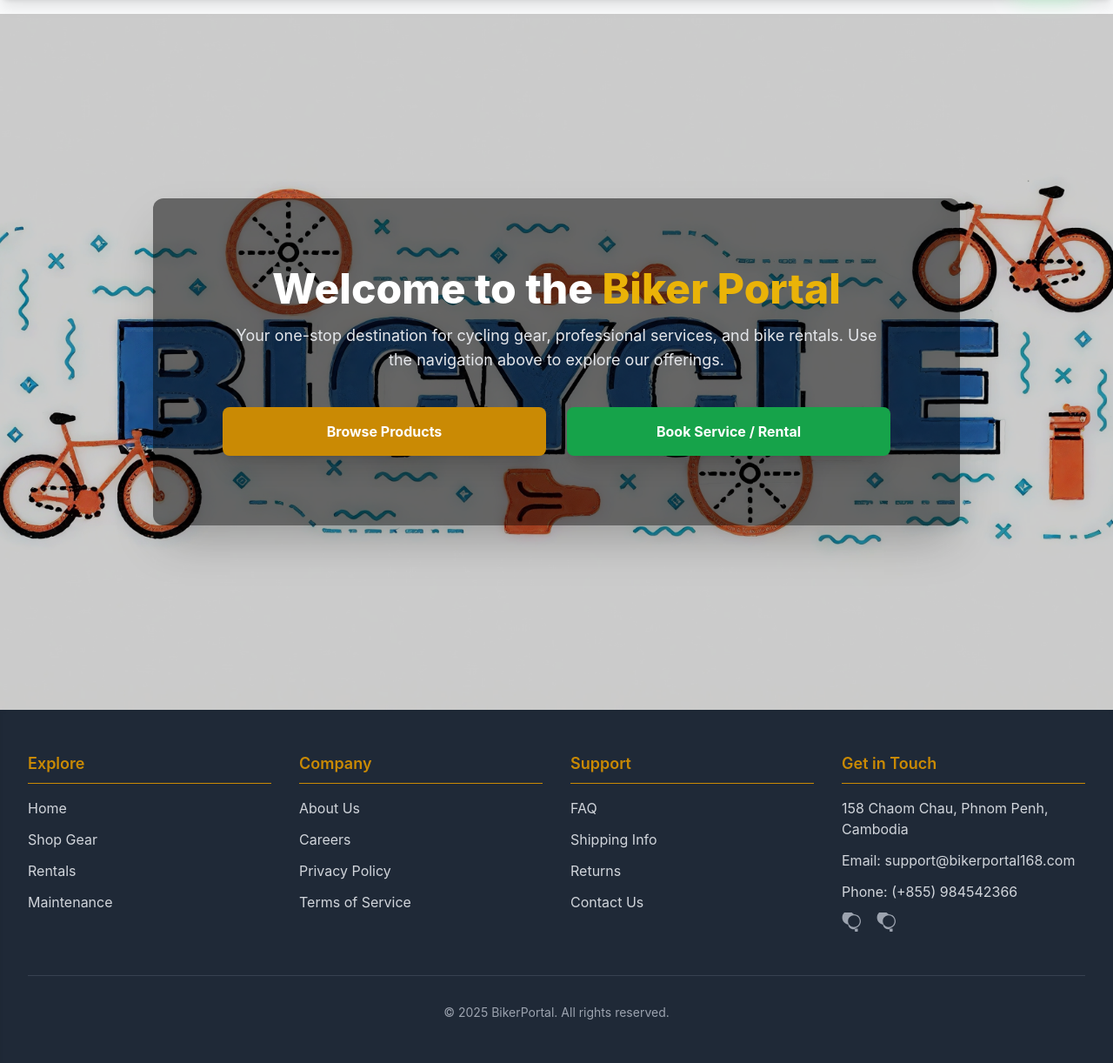
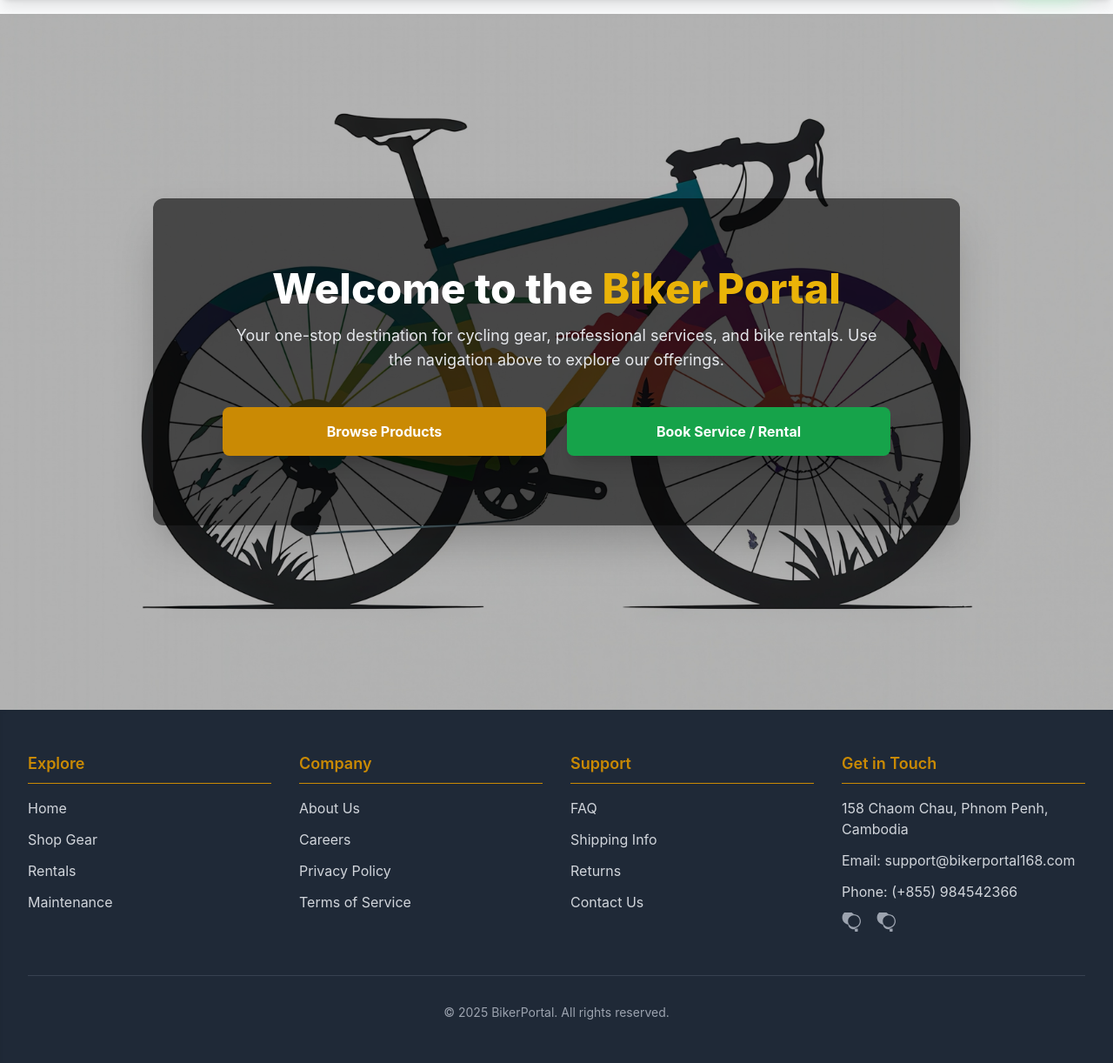
Before and after one commit to Hieng-Phun/Biker_Portal, a Django app: page / in a window 1280 px wide. Shown: the part 70-1292 px from the top of the page at 87% size. Run offline with Django 5.2, Linux system fonts and the light colour scheme; some libraries are stand-ins or nearby versions.

Commit message:
update alls

```diff
--- a/my_app/templates/bikeportal/home.html
+++ b/my_app/templates/bikeportal/home.html
@@ -9,7 +9,7 @@
     class="absolute inset-0 z-0"
     style="
       /* Apply the image to this layer */
-      background-image: url('static/background.jpg');
+      background-image: url('static/background1.jpg');
       background-size: cover;
       background-position: center;
       /* Apply CSS blur filter */
@@ -20,11 +20,11 @@
   ></div>
 
   <!-- 2. Dark Overlay Layer (Optional, for better contrast over the blur) -->
-  <div class="absolute inset-0 z-0 bg-black opacity-20"></div>
+  <div class="absolute inset-0 z-0 bg-black opacity-30"></div>
 
   <!-- Content Wrapper with Sharp Text (relative z-10 ensures it is on top) -->
   <div
-    class="relative z-10 p-10 md:p-20 bg-black bg-opacity-50 rounded-xl shadow-2xl max-w-5xl mx-auto"
+    class="relative z-10 p-10 md:p-20 bg-black bg-opacity-60 rounded-xl shadow-2xl max-w-5xl mx-auto"
   >
     <h1 class="text-4xl sm:text-5xl font-extrabold text-white mb-4">
       Welcome to the <span class="text-yellow-500">Biker Portal</span>
```
Also changed, not shown: static/background.jpg (deleted), static/background1.jpg (added).
